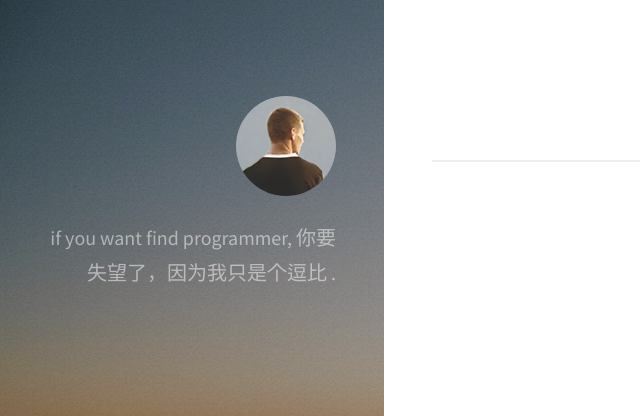
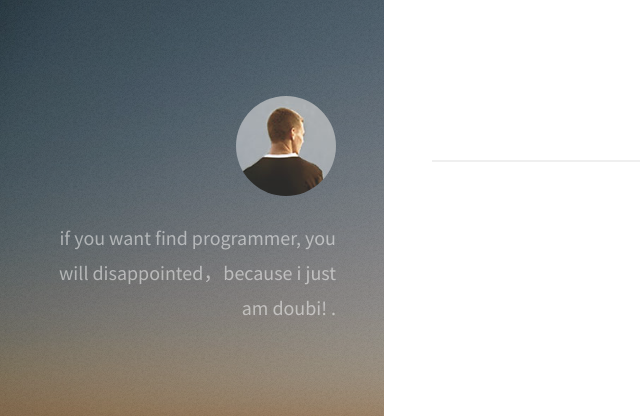
Before and after one commit to qulc/qulc.github.io, a Jekyll site: the page built from index.html, in a window 1280 px wide. Shown: the top 416 px of the page, without its empty margins (0-640 px from the left). Built offline with Jekyll 4.4.1, drawn with Linux system fonts in a browser that asks for light colours.

Commit message:
update index

```diff
--- a/_config.yml
+++ b/_config.yml
@@ -6,7 +6,7 @@ name:
 
 description: >
         if you want find programmer, <br/>
-        你要失望了，因为我只是个逗比
+        you will disappointed，because i just am doubi!
 
 baseurl: "" # the subpath of your site, e.g. /blog/
 url: "http://lichun.me" # the base hostname & protocol for your site
```
Also changed, not shown: index.html (+7 -1 lines).
